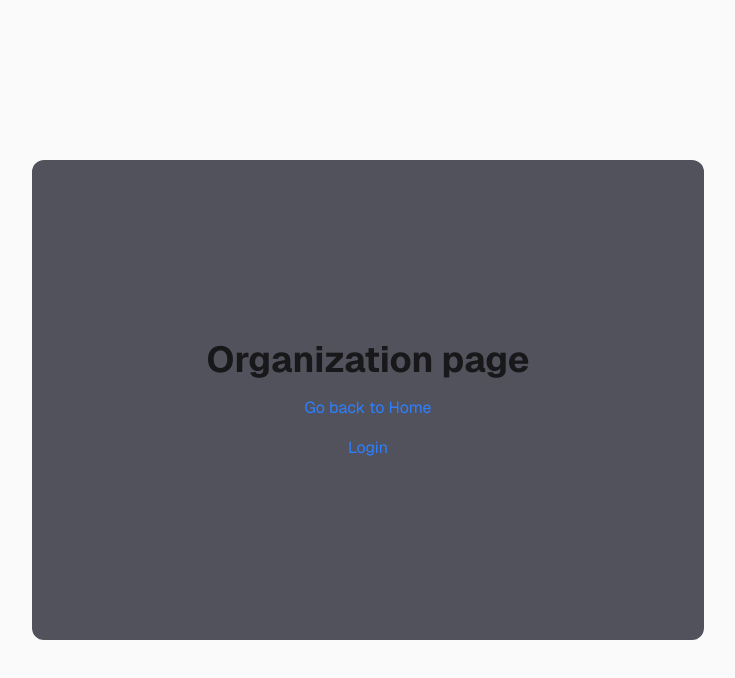
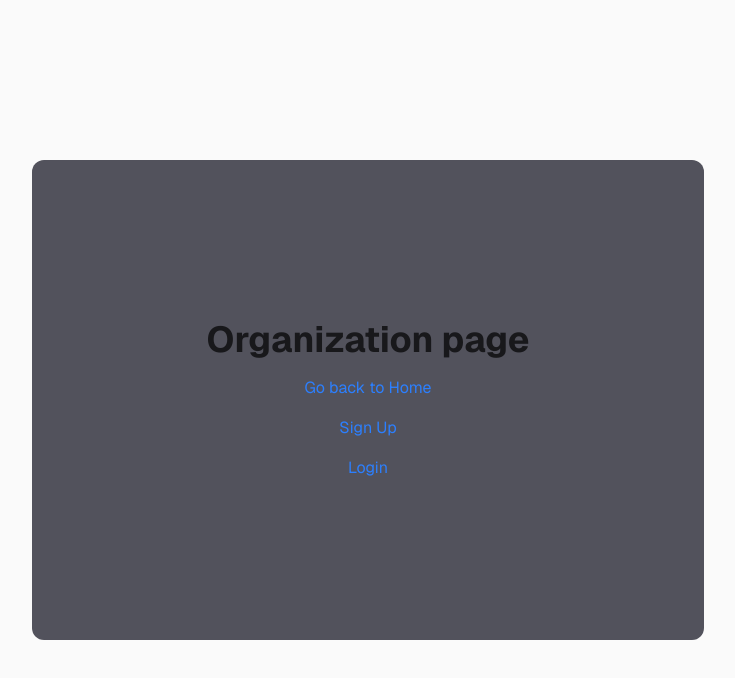
Before and after one commit to simonnntaylor/WPI-CS-3733-GroupProject, a Next.js app in the folder frontend/: page /organization in a window 1280 px wide. Shown: the top 678 px of the page, without its empty margins (272-1007 px from the left). Built offline with nearby package versions, Linux system fonts and the light colour scheme.

Commit message:
Added in the option to sign up when you click organization from home

```diff
--- a/frontend/app/organization/page.tsx
+++ b/frontend/app/organization/page.tsx
@@ -17,6 +17,13 @@ export default function Organization() {
           Go back to Home
         </Link>
         <Link
+          href="organization/signup"
+          className="text-blue-500 hover:underline mt-4"
+        >
+          Sign Up
+        </Link>
+
+        <Link
           href="organization/login"
           className="text-blue-500 hover:underline mt-4"
         >
```
Also changed, not shown: frontend/app/center/login/page.tsx (added).
